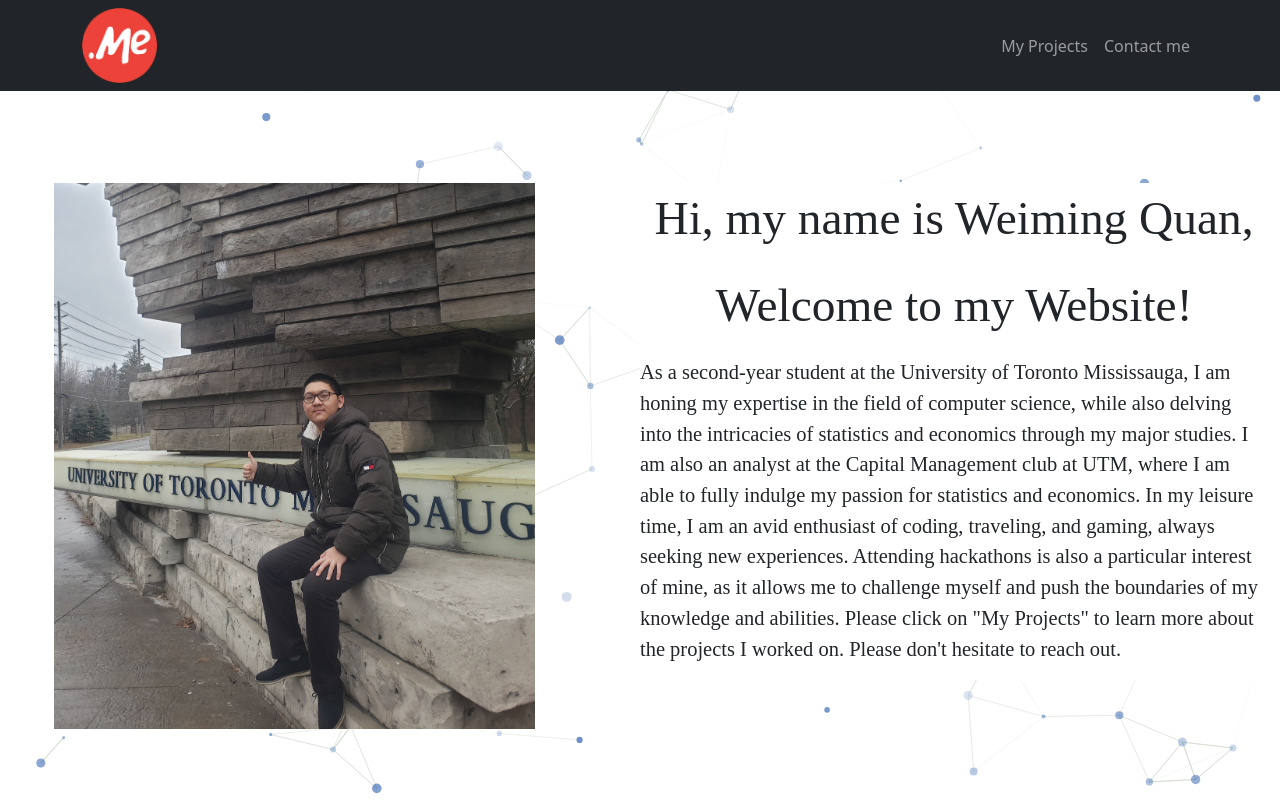
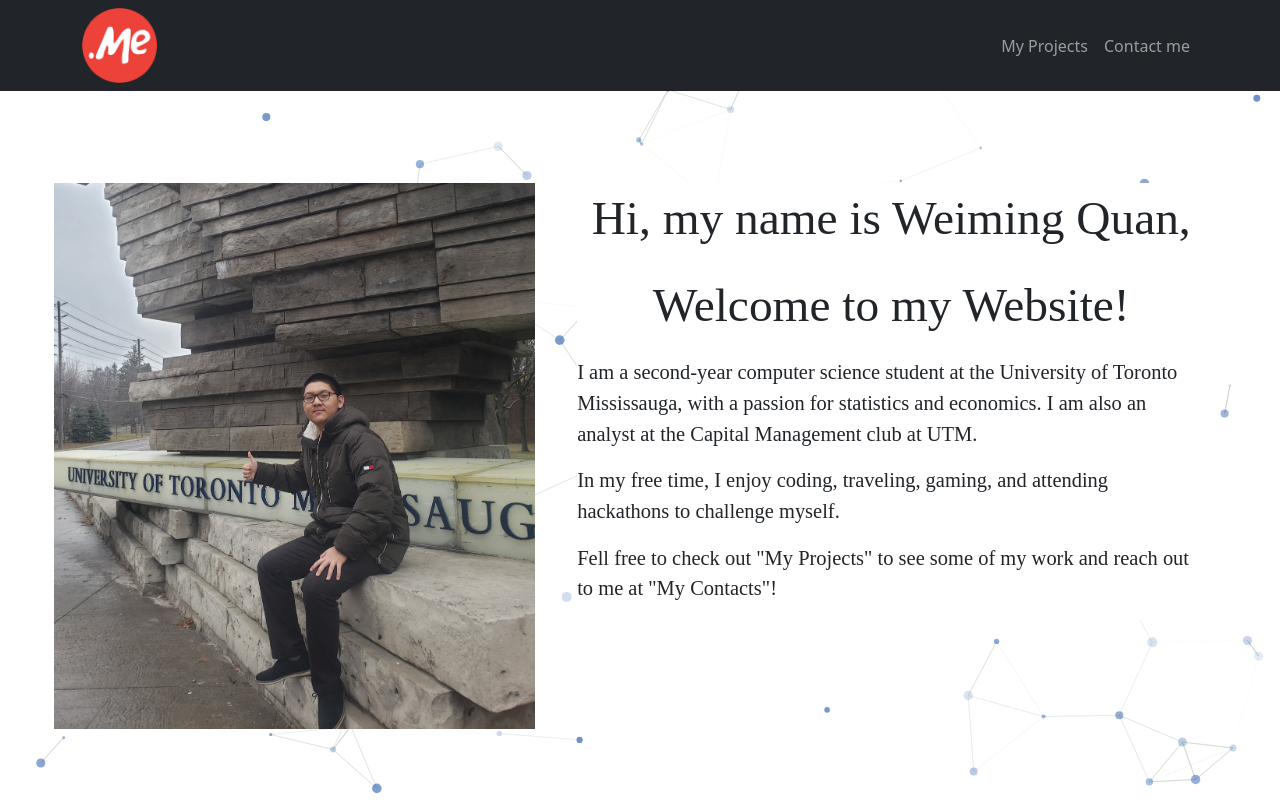
Before and after one commit to CaptainGod123/weiming-quan-portfolio, a React (Create React App) app: page / in a window 1280 px wide. Shown: the top 800 px of the page. Built offline with nearby package versions, Linux system fonts and the light colour scheme.

Commit message:
changing paragraph

```diff
--- a/src/App.css
+++ b/src/App.css
@@ -1,3 +1,8 @@
+.carousel-control-prev, .carousel-control-next {
+  width: 1%;
+  /* visibility: hidden; */
+}
+
 .content {
   padding: 12px;
   overflow: auto;
@@ -34,7 +39,7 @@
 
   #right-column {
     background-color: white;
-    float: right;
+    float: left;
     width: 50%;
     display: block;
     height:inherit;
@@ -50,12 +55,13 @@
     font-size: 1.6rem;
   }
 
-  #left-column {
+  #left-column{
     float: left;
     width: 45%;
-    height:inherit;
+    height: inherit;
     text-align: center;
   }
+
 
   .pic img{
     position: relative;
@@ -134,7 +140,7 @@
 
   #right-column {
     background-color: white;
-    float: right;
+    float: left;
     width: 50%;
     display: block;
     height:inherit;
--- a/src/App.js
+++ b/src/App.js
@@ -12,10 +12,10 @@ import ListGroup from 'react-bootstrap/ListGroup';
 import Button from 'react-bootstrap/Button';
 import Card from 'react-bootstrap/Card';
 import Particles from './components/ParticlesBG';
+import Carousel from 'react-bootstrap/Carousel';
 import resumePDF from './image/Weiming Quan resume.pdf';
 
 import homePic from './image/homepic.png';
-import myPic from './image/me1.jpg';
 import fakenews from './image/fakenews.jpg';
 import stocks from './image/stocks.jpg';
 import chatgpt from './image/chatgpt.jpg';
@@ -24,6 +24,8 @@ import github from './image/github.svg';
 import email from './image/email.svg';
 import linkedin from './image/linkedin.svg';
 import resume from './image/resume.svg';
+import myPic1 from './image/me1.jpg';
+import myPic2 from './image/Winning Price Pic.jpg';
 
 
 
@@ -48,9 +50,9 @@ function App() {
         <div className = "my-titles">
         </div>
         <div id="container">
-          <div id="left-column">
+          <div id="left-column" >
             <div className ='pic'>
-              <img src = {myPic} alt = "me" />
+              <img src = {myPic1} alt = "me" />
             </div>
           </div>
 
@@ -60,7 +62,9 @@ function App() {
               <p>Welcome to my Website!</p>
             </div>
             <div id ='text'>
-              <p>As a second-year student at the University of Toronto Mississauga, I am honing my expertise in the field of computer science, while also delving into the intricacies of statistics and economics through my major studies. I am also an analyst at the Capital Management club at UTM, where I am able to fully indulge my passion for statistics and economics. In my leisure time, I am an avid enthusiast of coding, traveling, and gaming, always seeking new experiences. Attending hackathons is also a particular interest of mine, as it allows me to challenge myself and push the boundaries of my knowledge and abilities. Please click on "My Projects" to learn more about the projects I worked on. Please don't hesitate to reach out.</p>
+              <p>I am a second-year computer science student at the University of Toronto Mississauga, with a passion for statistics and economics. I am also an analyst at the Capital Management club at UTM.</p>
+              <p>In my free time, I enjoy coding, traveling, gaming, and attending hackathons to challenge myself.</p>
+              <p>Fell free to check out "My Projects" to see some of my work and reach out to me at "My Contacts"!</p>
             </div>
           </div>
         </div>
```
Also changed, not shown: src/image/Winning Price Pic.jpg (added).
